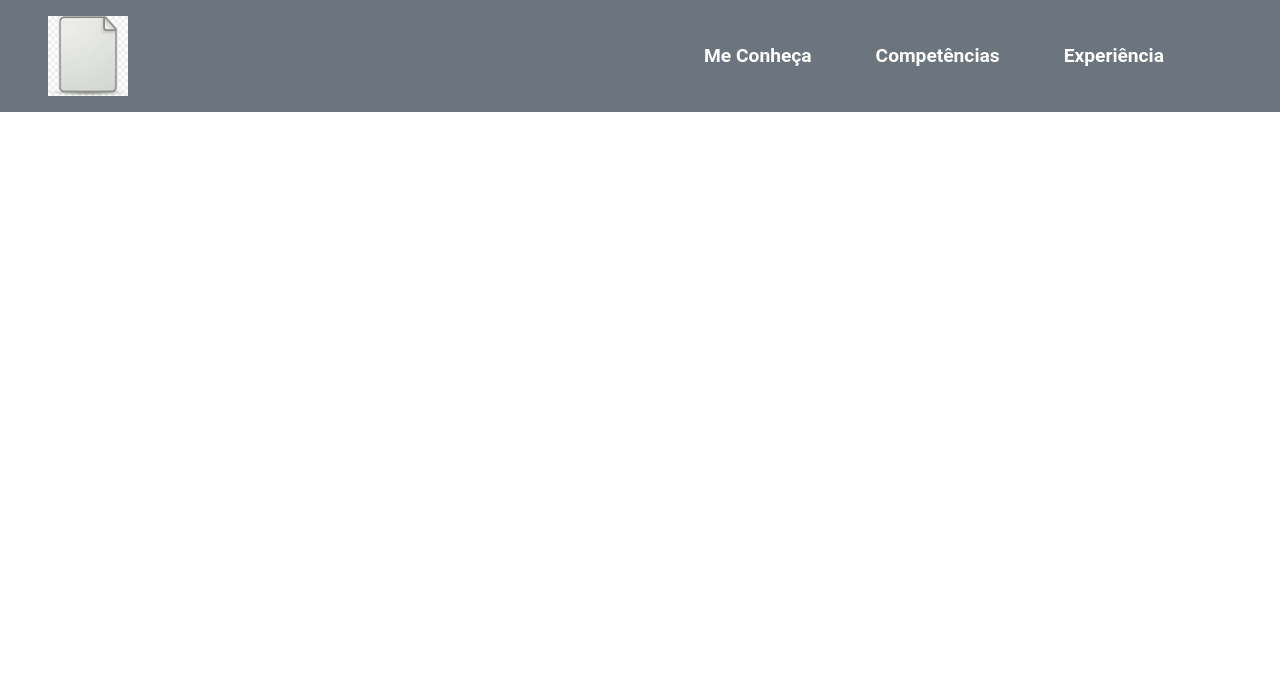
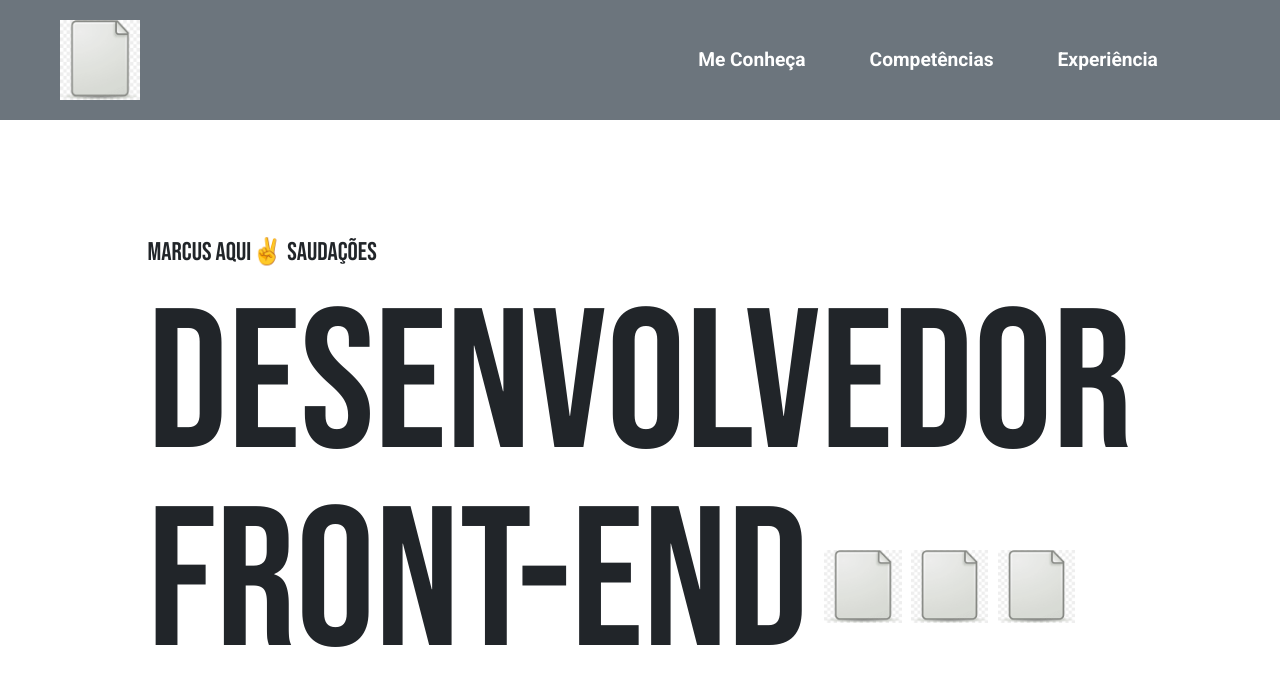
Before and after one commit to MarcusRibeiroDev/Personal_portfolio, a React (Vite) app in the folder portifolio-web/: page / in a window 1280 px wide. Shown: the top 686 px of the page. Built offline with nearby package versions, Linux system fonts and the light colour scheme.

Commit message:
Main part

```diff
--- a/portifolio-web/index.html
+++ b/portifolio-web/index.html
@@ -5,6 +5,10 @@
     <link rel="icon" type="image/svg+xml" href="/vite.svg" />
     <meta name="viewport" content="width=device-width, initial-scale=1.0" />
     <title>Portifólio</title>
+    <link rel="preconnect" href="https://fonts.googleapis.com">
+    <link rel="preconnect" href="https://fonts.gstatic.com" crossorigin>
+    <link href="https://fonts.googleapis.com/css2?family=Bebas+Neue&display=swap" rel="stylesheet">
+    <link href="https://fonts.googleapis.com/css2?family=Roboto:wght@300;400;500;700;900&display=swap" rel="stylesheet">
   </head>
   <body>
     <div id="root"></div>
--- a/portifolio-web/src/App.jsx
+++ b/portifolio-web/src/App.jsx
@@ -1,4 +1,5 @@
 import './App.css';
+import Apresentation from './components/Apresentation/Apresentation';
 import Header from './components/Header/Header';
 
 // Bootstrap JS and CSS
@@ -9,6 +10,7 @@ function App() {
   return (
     <div className="App">
       <Header />
+      <Apresentation />
     </div>
   );
 }
--- a/portifolio-web/src/components/Apresentation/Apresentation.css
+++ b/portifolio-web/src/components/Apresentation/Apresentation.css
@@ -0,0 +1,39 @@
+.Apresentation {
+    width: 100%;
+    height: 85vh;
+    display: flex;
+    justify-content: center;
+    align-items: center;
+}
+
+.container-main {
+    display: flex;
+    flex-direction: column;
+    justify-items: start;
+    align-items: start;
+}
+
+.container-main span {
+    font-family: 'Bebas Neue', sans-serif;
+    font-size: 12.4em;
+    display: inline-block;
+    line-height: 1;
+}
+
+.container-main p {
+    font-family: 'Bebas Neue', sans-serif;
+    font-size: 1.6em;
+    display: inline-block;
+}
+
+.container-main div div img{
+    height: 4.6em;
+}
+
+.container-images {
+    display: flex;
+    align-items: center;
+    justify-content: center;
+    gap: 0.6em;
+    margin-left: 1em;
+}
--- a/portifolio-web/src/components/Apresentation/Apresentation.jsx
+++ b/portifolio-web/src/components/Apresentation/Apresentation.jsx
@@ -1,9 +1,31 @@
-import './Apresentation.css'
+import './Apresentation.css';
+
+//Images
+import brand_logo from '../../assets/images/brand_logo.png';
 
 const Apresentation = () => {
   return (
-    <div className="Apresentation">Apresentation</div>
-  )
-}
+    <main className="Apresentation">
+      <div className="container-main">
+        <p className="">Marcus aqui✌️ Saudações</p>
+        <span>Desenvolvedor</span>
+        <div className="d-flex">
+          <span>Front-End</span>
+          <div className="container-images">
+            <a href="...">
+              <img src={brand_logo} alt="Link do github" />
+            </a>
+            <a href="...">
+              <img src={brand_logo} alt="Link do linkedin" />
+            </a>
+            <a href="...">
+              <img src={brand_logo} alt="Link do currículo" />
+            </a>
+          </div>
+        </div>
+      </div>
+    </main>
+  );
+};
 
-export default Apresentation
+export default Apresentation;
--- a/portifolio-web/src/components/Header/Header.css
+++ b/portifolio-web/src/components/Header/Header.css
@@ -1,3 +1,14 @@
+.header-component {
+    height: 15vh;
+    display: flex;
+    justify-content: center;
+    align-items: center;
+}
+
+nav {
+    width: 100%;
+}
+
 .img-styles {
     height: 80px;
     width: 80px;
@@ -22,7 +33,6 @@
 
 .header-component ul li a:hover{
     margin-bottom: 0.2em;
-    color: #fffaf2;
 }
 
 .header-component ul{
--- a/portifolio-web/src/components/Header/Header.jsx
+++ b/portifolio-web/src/components/Header/Header.jsx
@@ -7,8 +7,8 @@ import brand_logo from '../../assets/images/brand_logo.png';
 const Header = () => {
   return (
     <>
-      <header className="header-component">
-        <nav className="row bg-secondary">
+      <header className="header-component bg-secondary">
+        <nav className="row">
           <div className="col d-flex align-content-center justify-content-start">
             <a href="...">
               <img src={brand_logo} alt="imagem que leva a home" className="img-styles" />
```
